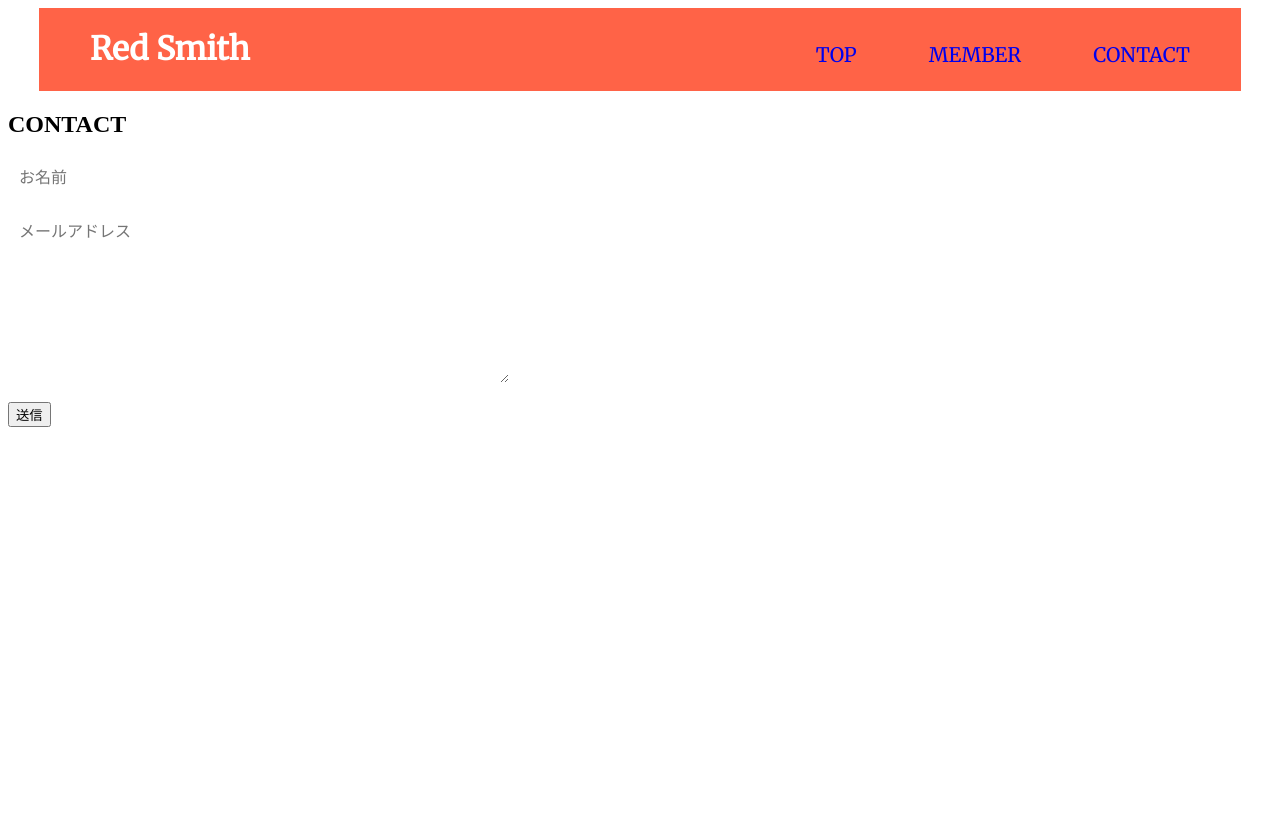
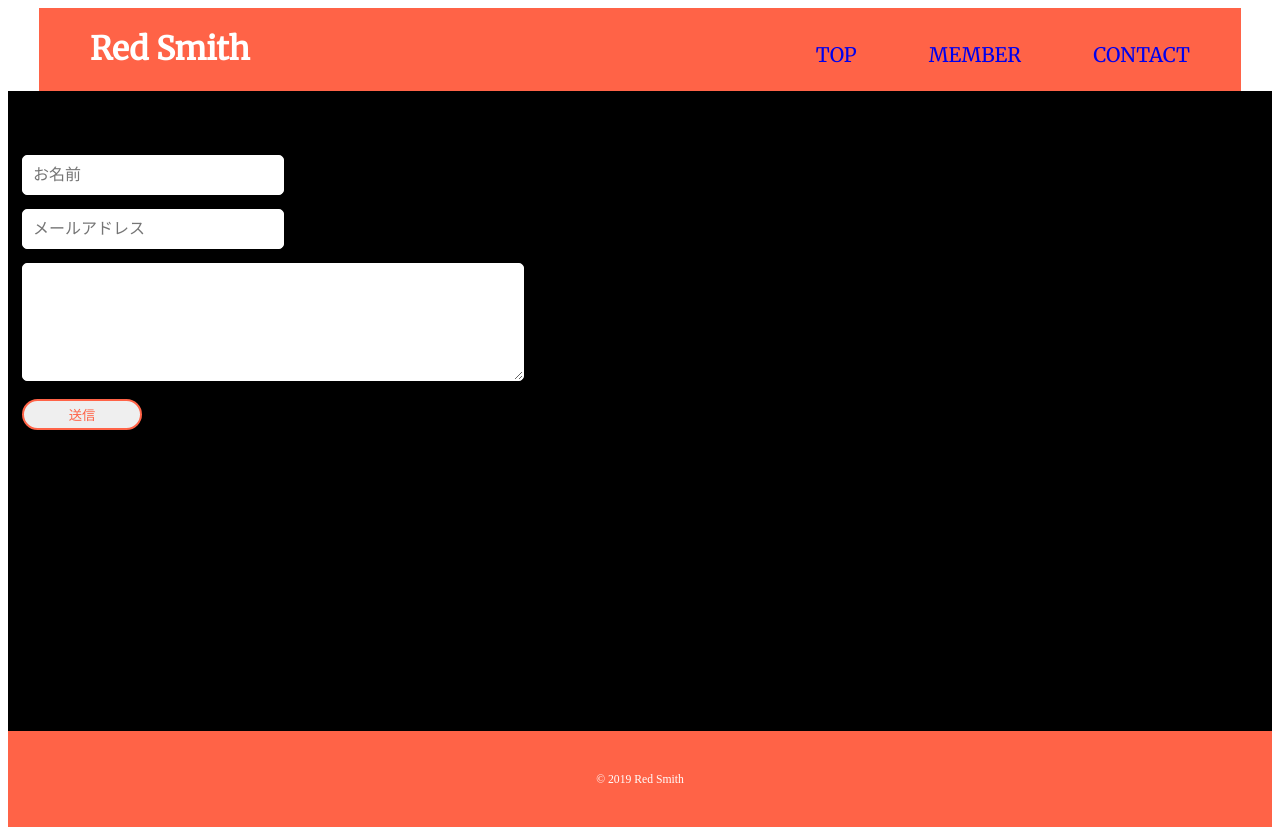
Before and after one commit to h1r0yuki8823/red_smith_idle, a Vue app: page /contact in a window 1280 px wide. Before the commit the page ends 800 px from the top, so only its background shows below. Built offline with nearby package versions, Linux system fonts and the light colour scheme.

Commit message:
fixed css

```diff
--- a/src/App.vue
+++ b/src/App.vue
@@ -2,23 +2,25 @@
   <div id="app">
     <app-header></app-header>
       <router-view />
-
+    <app-footer></app-footer>
   </div>
 </template>
 
 <script>
 import Header from './components/global/header'
-
+import Footer from './components/global/footer'
 
 export default {
 
   components: {
-    'app-header':Header
+    'app-header':Header,
+    'app-footer':Footer
   }
 }
 </script>
 
 <style>
+
 html{
   font-size: 100%;
 }
--- /dev/null
+++ b/src/components/global/footer.vue
@@ -0,0 +1,21 @@
+<template>
+  <footer>
+    <div class="footer-container">
+      <p><small>&copy; 2019 Red Smith</small></p>
+    </div>
+  </footer>
+</template>
+
+<style scoped>
+footer{
+  background: tomato;
+  text-align: center;
+  padding: 26px 0;
+
+}
+
+footer p{
+  color: white;
+  font-size: 0.875rem;
+}
+</style>
--- a/src/components/global/header.vue
+++ b/src/components/global/header.vue
@@ -15,7 +15,7 @@
   </header>
 </template>
 
-<style>
+<style scoped>
 @import url('https://fonts.googleapis.com/css?family=Merriweather');
 
 .page-header{
--- a/src/components/pages/contact.vue
+++ b/src/components/pages/contact.vue
@@ -1,6 +1,7 @@
 <template>
   <div class="contact">
     <h2>CONTACT</h2>
+    <div class="contact-container">
       <div>
         <input id="name" v-model="contactForm.name" placeholder="お名前">
       </div>
@@ -9,6 +10,7 @@
       </div>
       <div>
         <textarea v-model="contactForm.contents" ></textarea>
+      </div>
     </div>
     <button v-on:click="sendMail">送信</button>
   </div>
@@ -46,10 +48,16 @@ export default {
 }
 </script>
 
-<style>
-div{
-  margin-bottom: 14px;
+<style scoped>
+@import url('https://fonts.googleapis.com/css?family=Josefin+Sans');
+
+.contact{
+  font-family: 'Josefin Sans', sans-serif;
+  overflow: hidden;
+  background-color: black;
+  min-height: 80vh;
 }
+
 
 input,
 textarea{
@@ -58,6 +66,8 @@ textarea{
   border-radius: 5px;
   padding: 10px;
   font-size: 1rem;
+  margin-left: 14px;
+  margin-bottom: 14px;
 }
 
 input{
@@ -71,5 +81,23 @@ textarea{
   height: 6rem;
 }
 
+button{
+  display: inline-block;
+  padding: 0.3em 1em;
+  text-decoration: noen;
+  color: tomato;
+  border: solid 2px tomato;
+  border-radius: 30px;
+  transition: .4s;
+  width: 100%;
+  max-width: 120px;
+  margin-left: 14px;
+  margin-bottom: 14px;
+}
+
+button:hover{
+  background: tomato;
+  color: white;
+}
 
 </style>
--- a/src/components/pages/member.vue
+++ b/src/components/pages/member.vue
@@ -2,7 +2,10 @@
   <div class="members">
     <h2>MEMBER</h2>
     <h3>メンバー</h3>
-    <member-card name="sample" src="https://prog-8.com/images/html/advanced/php.png" age="20"></member-card>
+    <member-card name="sample1" src="https://prog-8.com/images/html/advanced/php.png" age="??"></member-card>
+    <member-card name="sample2" src="https://prog-8.com/images/html/advanced/php.png" age="??"></member-card>
+    <member-card name="sample3" src="https://prog-8.com/images/html/advanced/php.png" age="??"></member-card>
+    <member-card name="sample4" src="https://prog-8.com/images/html/advanced/php.png" age="??"></member-card>
   </div>
 </template>
 
@@ -17,11 +20,13 @@ export default {
 </script>
 
 <style scoped>
+@import url('https://fonts.googleapis.com/css?family=Josefin+Sans');
+
 .members{
-  /*
-  margin-top: 65px;
-  height: 500px;
-  background-color: black; */
+  font-family: 'Josefin Sans', sans-serif;
+  overflow: hidden;
+  background-color: black;
+  min-height: 80vh;
   text-align: center;
 }
 </style>
--- a/src/components/pages/top.vue
+++ b/src/components/pages/top.vue
@@ -5,7 +5,7 @@
       <h2 class="mainLabel">RED SMITH</h2>
       <p class="subLabel2">メンバー募集中</p>
     </div>
-    <div>
+    <div class="top-button">
       <route-button text="応募する" routeName="contact" />
     </div>
   </div>
@@ -21,13 +21,15 @@ export default {
 </script>
 
 
-<style>
+<style scoped>
 @import url('https://fonts.googleapis.com/css?family=Josefin+Sans');
 
 .top-content{
   font-family: 'Josefin Sans', sans-serif;
   overflow: hidden;
   background-color: black;
+  display: block;
+  min-height: 80vh;
 }
 
 .top-content p {
@@ -43,6 +45,7 @@ export default {
 
 .top-label{
   margin-top: 10%;
+  margin-left: 14px;
 }
 
 .top-label h2{
@@ -53,4 +56,8 @@ export default {
   color: snow;
   font-size: 2rem;
 }
+
+.top-button{
+  margin-left: 30px;
+}
 </style>
--- a/src/components/parts/Global/routeButton.vue
+++ b/src/components/parts/Global/routeButton.vue
@@ -1,5 +1,6 @@
 <template>
-  <button>{{ text }}</button>
+  <button @click="onClickLink">{{ text }}</button>
+
 </template>
 
 <script>
@@ -7,8 +8,8 @@ export default {
 
 props:['routeName','text'],
   methods:{
-    router: function(event){
-      router.push({ path: this.routeName})
+    onClickLink: function(){
+      this.$router.push({ path:'contact'});
     }
   }
 }
@@ -23,6 +24,8 @@ button{
   border: solid 2px tomato;
   border-radius: 30px;
   transition: .4s;
+  width: 100%;
+  max-width: 120px;
 }
 
 button:hover{
```
Also changed, not shown: src/components/HelloWorld.vue (deleted, +0 -58 lines), src/assets/junbi.jpg (added). Lines whose indentation alone changed are shown as unchanged.
